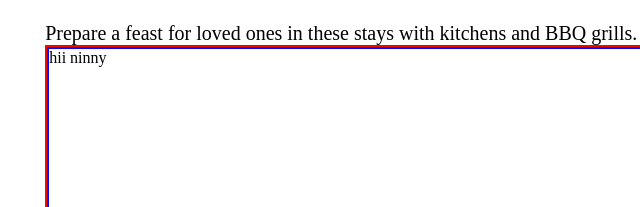
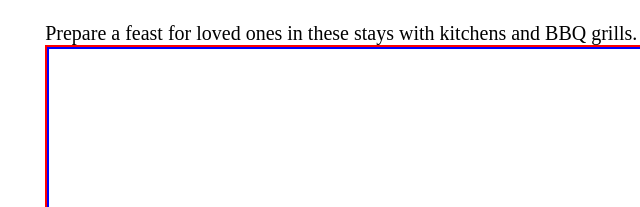
Before and after one commit to Mrjay137/Airbnb, a plain HTML site: page index.html in a window 1280 px wide. Shown: the part 1919-2126 px from the top of the page, 28-668 px from the left. Drawn offline with Linux system fonts and the light colour scheme.

Commit message:
the files inserted

```diff
--- a/index.html
+++ b/index.html
@@ -137,7 +137,7 @@
 
                     </div>
                     <div>
-                            hii ninny
+
                     </div>
                     <div>
 
```
